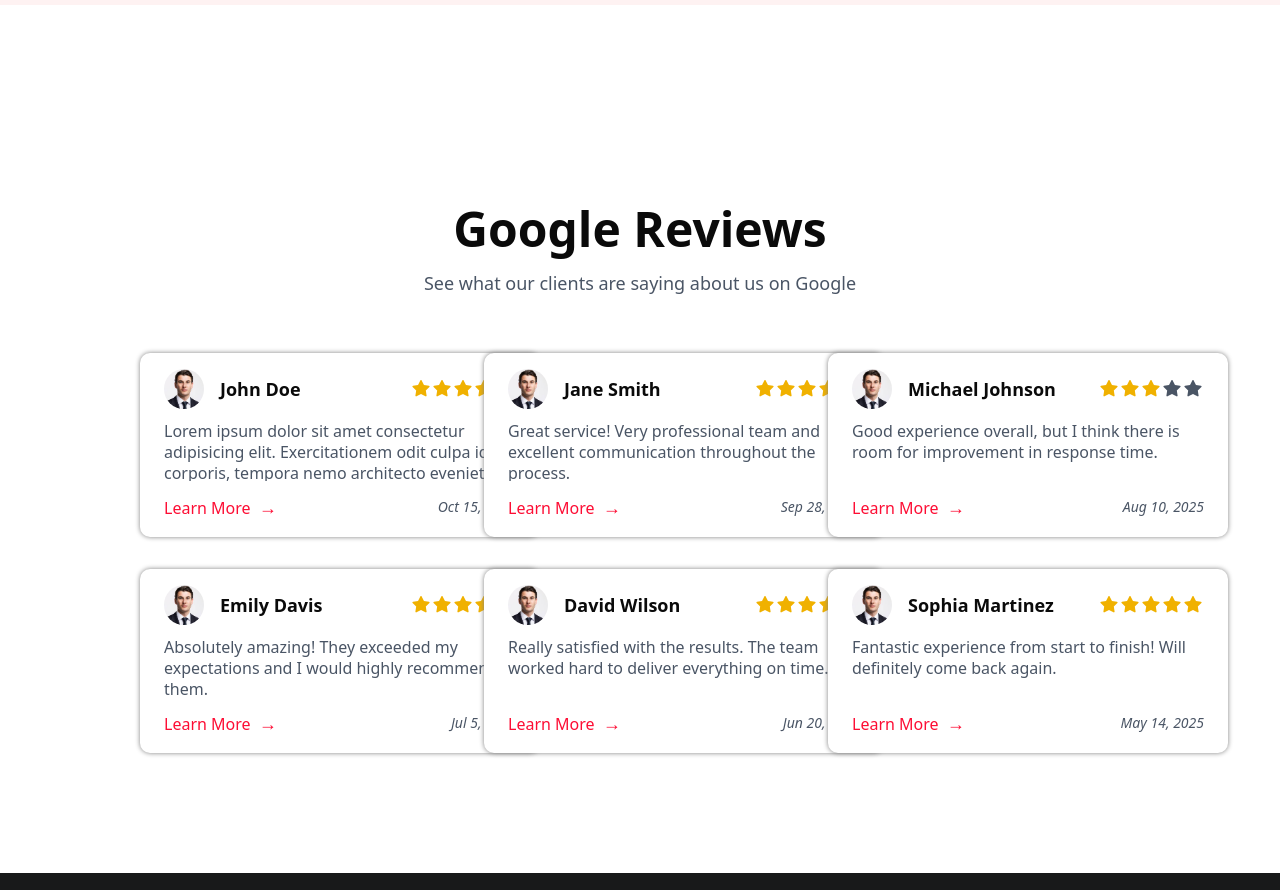
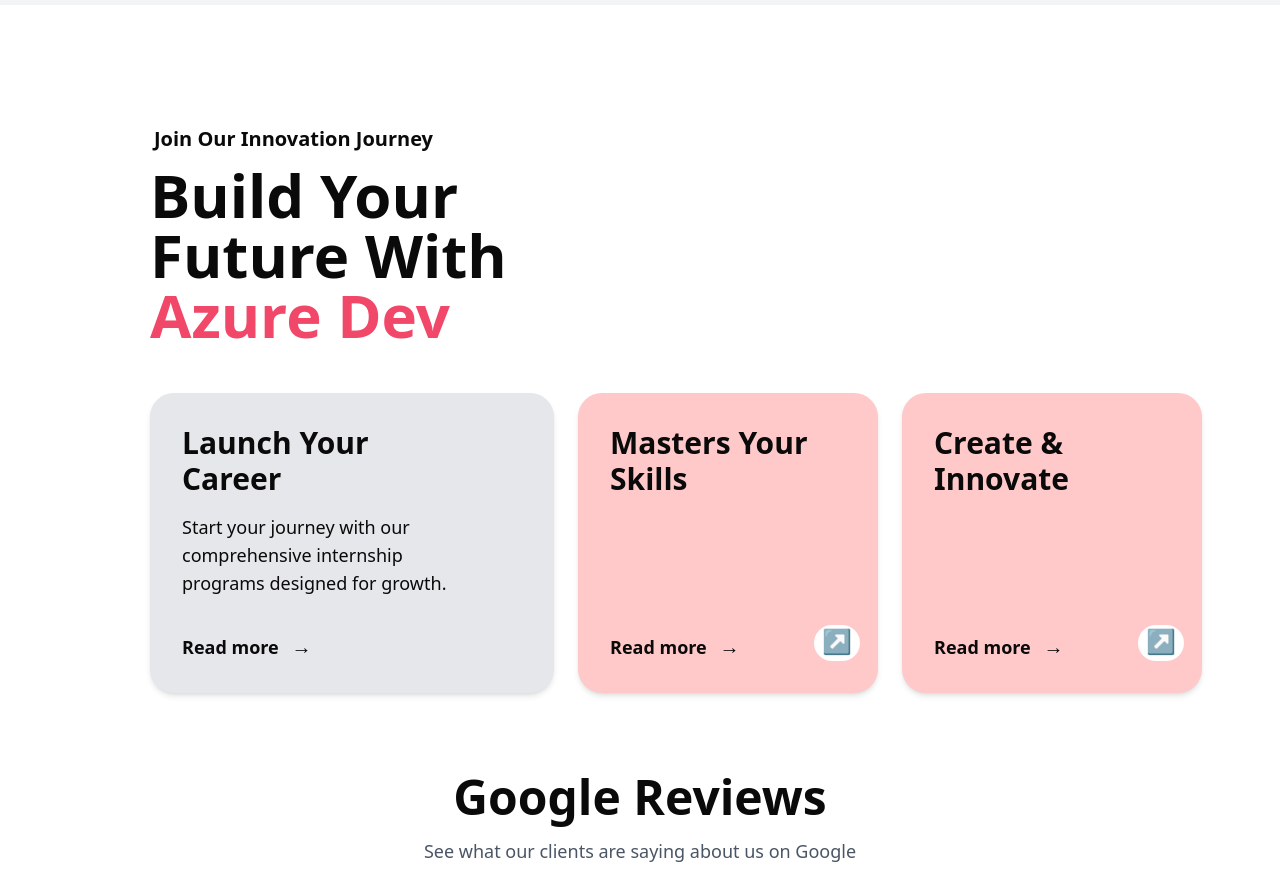
Before and after one commit to Prajon-Adhikari/Azure, a React (Vite) app: page / in a window 1280 px wide. Shown: the part 2380-3270 px from the top of the page. Built offline with nearby package versions, Linux system fonts and the light colour scheme.

Commit message:
adding building project section

```diff
--- a/src/pages/Home.jsx
+++ b/src/pages/Home.jsx
@@ -1,4 +1,4 @@
-import React from "react";
+import React, { useState } from "react";
 import heroImage from "../assets/azureLanging01.jpg";
 import innovation from "../assets/innovation.jpg";
 import collaboration from "../assets/collaboration.jpg";
@@ -17,7 +17,31 @@
 import coding3 from "../assets/coding3.jpg";
 import coding4 from "../assets/coding4.jpg";
 import coding5 from "../assets/coding5.jpg";
+import growth from "../assets/growrh.jpg";
 const Home = () => {
+  const [activeIndex, setActiveIndex] = useState(0); // first div stretched initially
+
+  const cards = [
+    {
+      title: "Launch Your Career",
+      description:
+        "Start your journey with our comprehensive internship programs designed for growth.",
+      image: innovation,
+    },
+    {
+      title: "Masters Your Skills",
+      description:
+        "Enhance your expertise with hands-on training and real-world projects.",
+      image: collaboration,
+    },
+    {
+      title: "Create & Innovate",
+      description:
+        "Bring your unique ideas to life with our innovation-driven ecosystem.",
+      image: heroImage,
+    },
+  ];
+
   return (
     <>
       <div className=" w-full h-[100vh] flex items-center mt-[65px] px-[135px] gap-45">
@@ -79,7 +103,7 @@
         </div>
       </div>
       <Features />
-       <div className="  h-[690px] my-30 px-[100px] py-[70px]  flex gap-30 bg-red-50 ">
+      <div className="  h-[690px] my-30 px-[100px] py-[70px]  flex gap-30 bg-gray-100">
         <div className="w-[600px] relative">
           <img
             src={innovation}
@@ -172,11 +196,68 @@
           </button>
         </div>
       </div>
+
+      {/* Build Your Project Section */}
+      <div className="px-[150px] mt-10">
+        <h5 className="font-semibold text-xl pl-1 pb-3">
+          Join Our Innovation Journey
+        </h5>
+        <p className="text-6xl w-[500px] font-bold">
+          Build Your Future With{" "}
+          <span className="text-[#f14769]">Azure Dev</span>
+        </p>
+
+        <div className="mt-12 flex gap-6">
+          {cards.map((card, index) => (
+            <div
+              key={index}
+              onClick={() => setActiveIndex(index)}
+              className={`transition-all duration-500 ease-in-out cursor-pointer
+                h-[300px] p-8 rounded-3xl flex flex-col justify-between shadow-md
+                ${
+                  activeIndex === index
+                    ? "w-[600px] bg-gray-200"
+                    : "w-[300px] bg-red-200"
+                }`}
+            >
+              <div className="flex h-full gap-10">
+                <div>
+                  <div className="flex flex-col justify-between h-full">
+                    <div>
+                      <h2 className="font-bold text-3xl w-[250px]">
+                        {card.title}
+                      </h2>
+                      {activeIndex === index && (
+                        <p className="text-lg mt-4 w-[300px]">
+                          {card.description}
+                        </p>
+                      )}
+                    </div>
+                    <div className="flex justify-between items-end">
+                      <button className="text-lg font-semibold">
+                        Read more <span className="ml-2 text-xl">&rarr;</span>
+                      </button>
+                      {activeIndex !== index && (
+                        <button className="text-2xl bg-white px-2 pb-1 rounded-full">
+                          &#8599;
+                        </button>
+                      )}
+                    </div>
+                  </div>
+                </div>
+                <div className="h-full">
+                  {activeIndex === index && (
+                      <img src={card.image} className="w-[190px] h-full rounded-xl object-cover"/>
+                    )}
+                </div>
+              </div>
+            </div>
+          ))}
+        </div>
+      </div>
       <Reviews />
     </>
   );
 };
 
-
-
 export default Home;
```
Also changed, not shown: src/assets/lightbulb.jpg (added).
